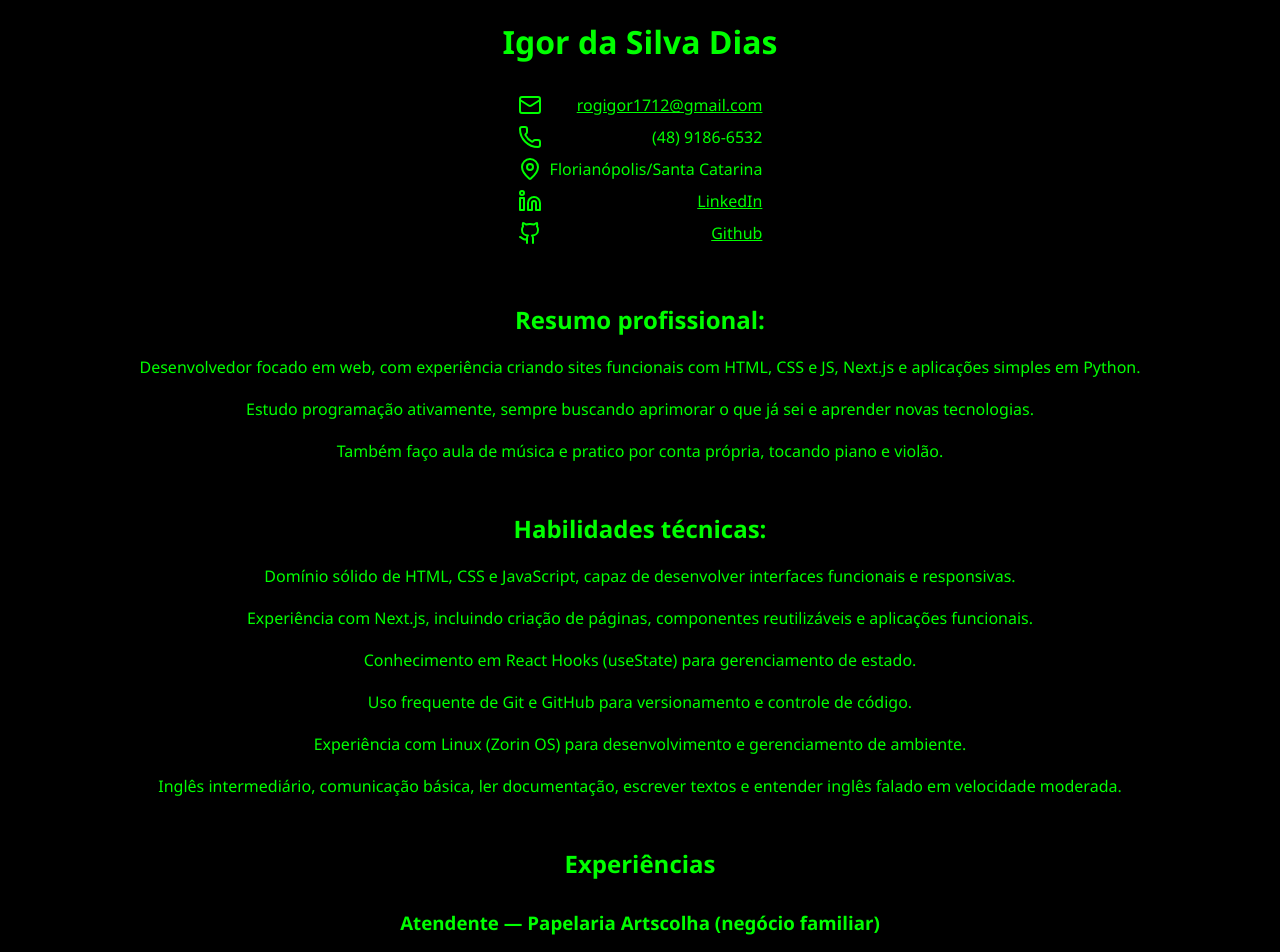
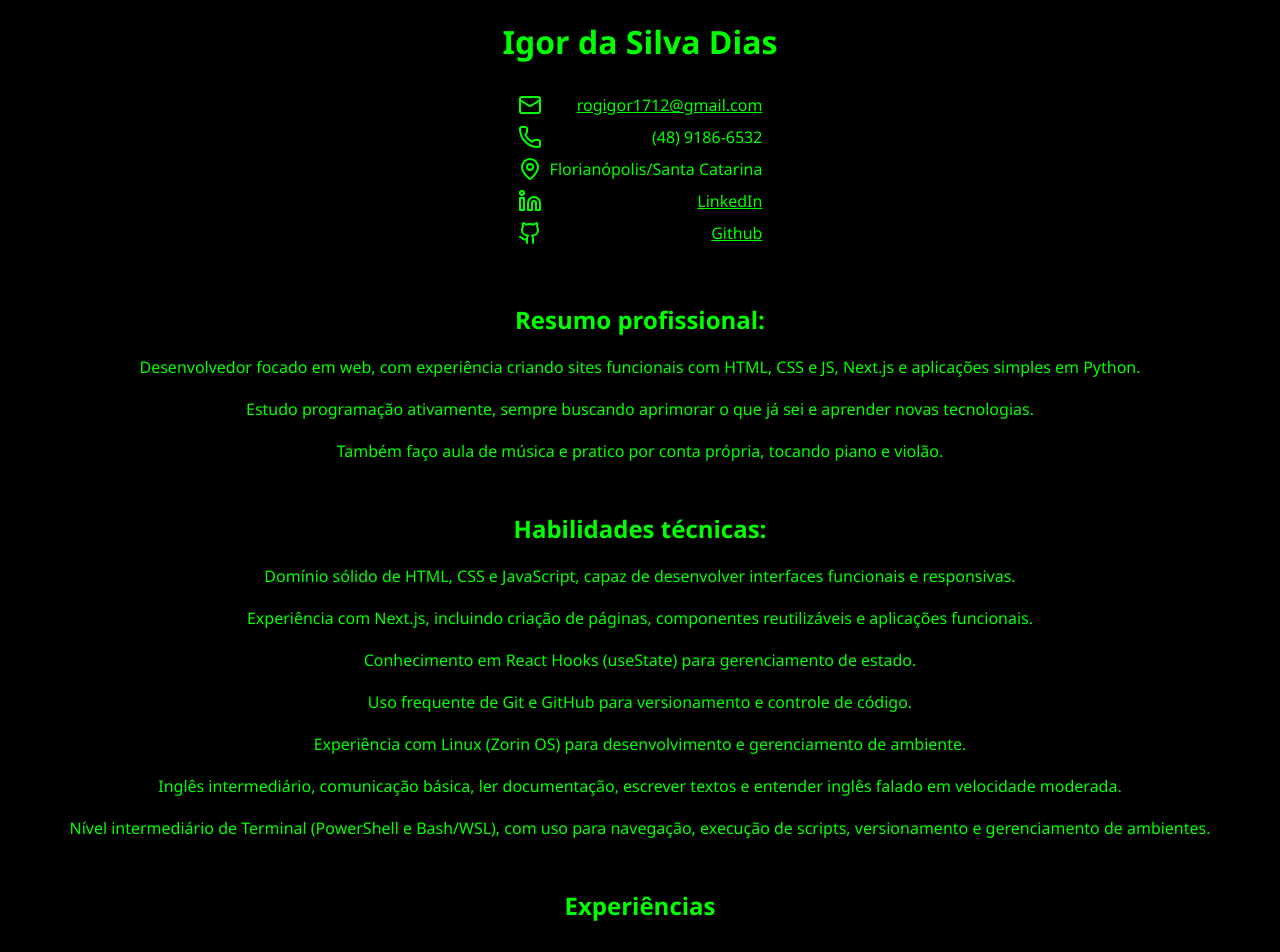
Before and after one commit to Igor-Dias-2010/curriculo, a Next.js app: page / in a window 1280 px wide. Shown: the top 952 px of the page. Built offline with nearby package versions, Linux system fonts and the light colour scheme.

Commit message:
adicionei terminal

```diff
--- a/app/habilidades.jsx
+++ b/app/habilidades.jsx
@@ -10,6 +10,7 @@ export default function Habilidades() {
             <p>Uso frequente de Git e GitHub para versionamento e controle de código.</p>
             <p>Experiência com Linux (Zorin OS) para desenvolvimento e gerenciamento de ambiente.</p>
             <p>Inglês intermediário, comunicação básica, ler documentação, escrever textos e entender inglês falado em velocidade moderada.</p>
+            <p>Nível intermediário de Terminal (PowerShell e Bash/WSL), com uso para navegação, execução de scripts, versionamento e gerenciamento de ambientes.</p>
         </div>
     )
 }
```
Also changed, not shown: 1 other file (tests, documents, lock files or other folders).
